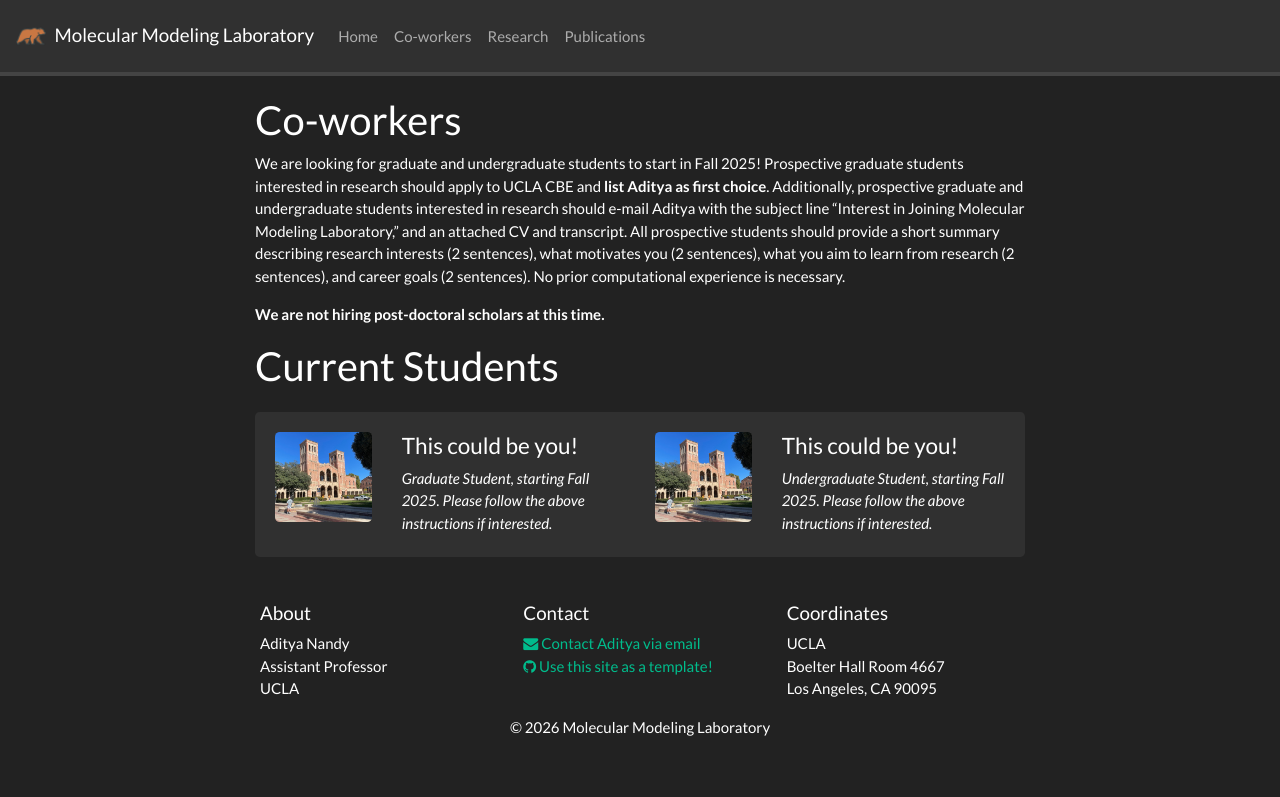
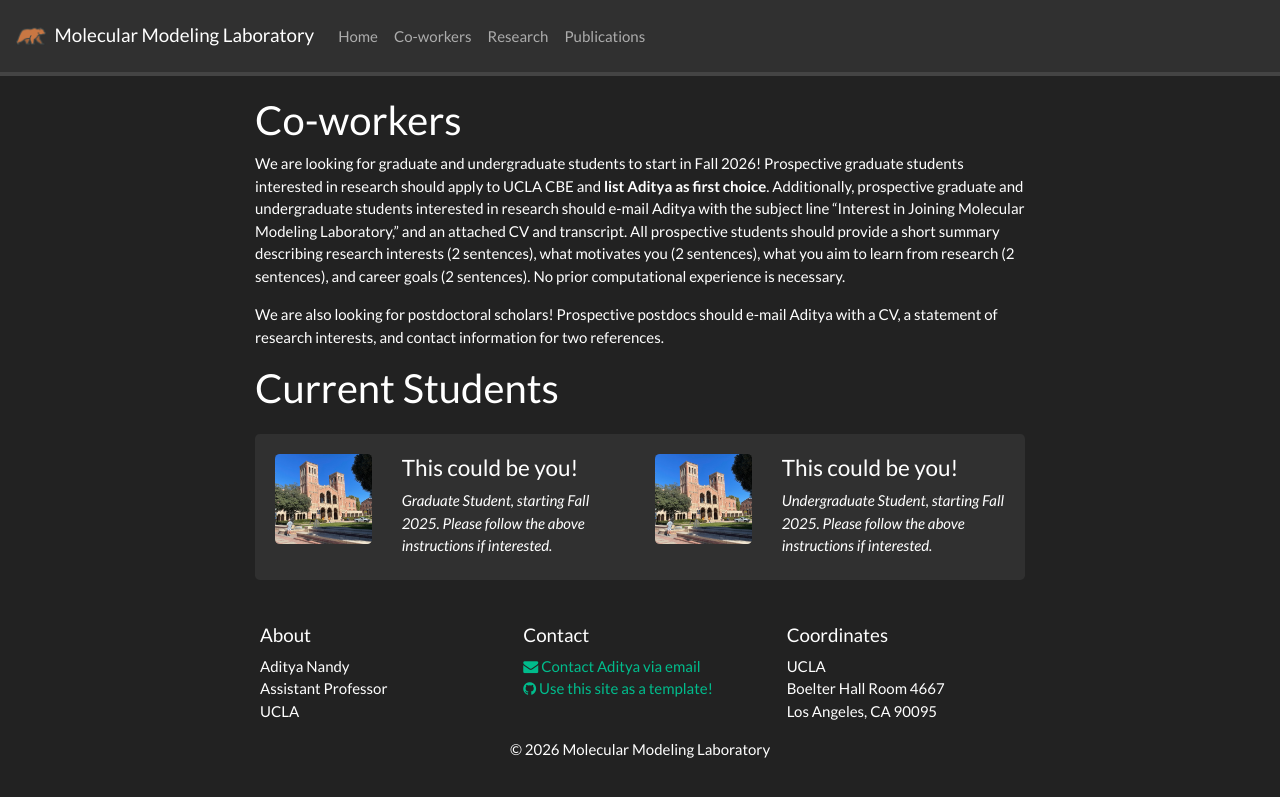
Before and after one commit to adityanandy/adityanandy.github.io, a Jekyll site: the page built from _pages/coworkers.md, in a window 1280 px wide. Shown: the top 797 px of the page. Built offline with Jekyll 4.4.1, drawn with Linux system fonts in a browser that asks for light colours; nearby versions of some CDN libraries; a style sheet for code colours, icons or effects is not loaded.

Commit message:
Update recruitment timeline and add postdoc positions

```diff
--- a/_pages/coworkers.md
+++ b/_pages/coworkers.md
@@ -8,9 +8,9 @@ permalink: /co-workers/
 ## Co-workers
 
 <!-- **We are looking for new team members!** [(see openings)]({{ site.url }}{{ site.baseurl }}/vacancies) **!** -->
-We are looking for graduate and undergraduate students to start in Fall 2025! Prospective graduate students interested in research should apply to UCLA CBE and **list Aditya as first choice**. Additionally, prospective graduate and undergraduate students interested in research should e-mail Aditya with the subject line "Interest in Joining Molecular Modeling Laboratory," and an attached CV and transcript. All prospective students should provide a short summary describing research interests (2 sentences), what motivates you (2 sentences), what you aim to learn from research (2 sentences), and career goals (2 sentences). No prior computational experience is necessary.
+We are looking for graduate and undergraduate students to start in Fall 2026! Prospective graduate students interested in research should apply to UCLA CBE and **list Aditya as first choice**. Additionally, prospective graduate and undergraduate students interested in research should e-mail Aditya with the subject line "Interest in Joining Molecular Modeling Laboratory," and an attached CV and transcript. All prospective students should provide a short summary describing research interests (2 sentences), what motivates you (2 sentences), what you aim to learn from research (2 sentences), and career goals (2 sentences). No prior computational experience is necessary.
 
-**We are not hiring post-doctoral scholars at this time.**
+We are also looking for postdoctoral scholars! Prospective postdocs should e-mail Aditya with a CV, a statement of research interests, and contact information for two references.
 
 <!-- ## PI
 
```
